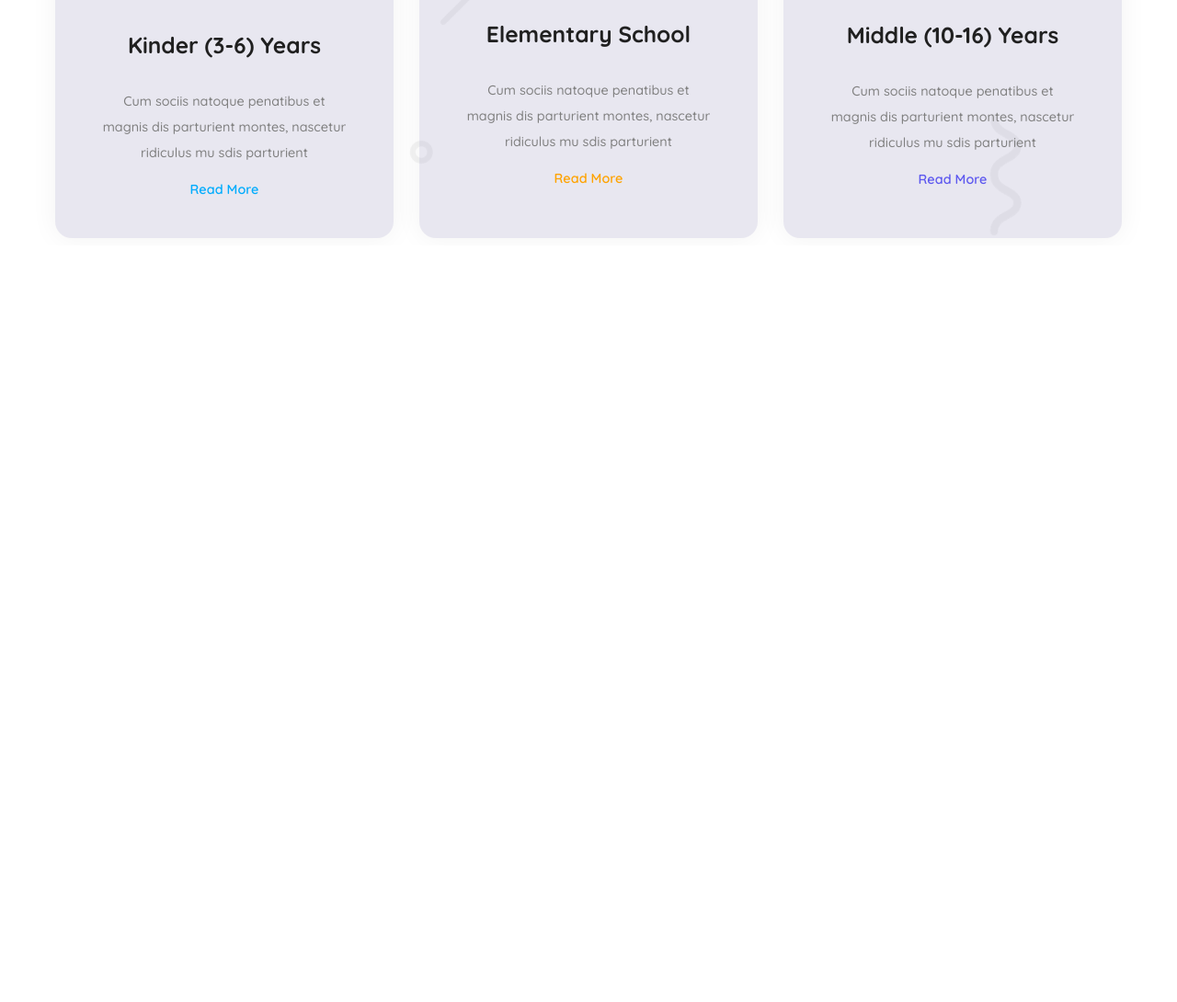
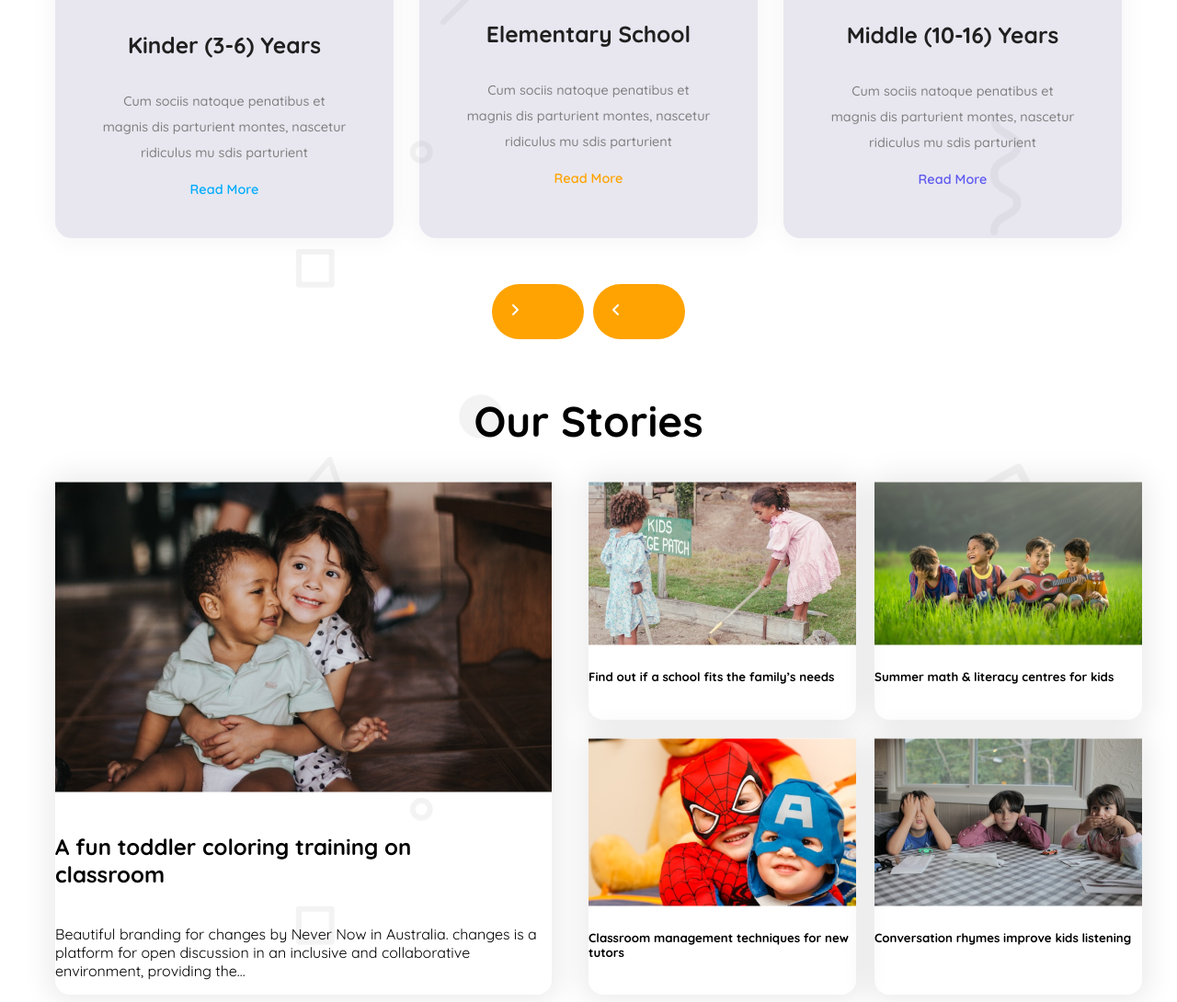
Before and after one commit to sohagroy7223/B11-kids-school, a plain HTML site: page index.html in a window 1280 px wide. Shown: the part 1031-2121 px from the top of the page at 92% size. Before the commit the page ends 1298 px from the top, so only its background shows below. Drawn offline with Linux system fonts and the light colour scheme.

Commit message:
addad story container title image story title description

```diff
--- a/index.html
+++ b/index.html
@@ -4,6 +4,10 @@
         <meta charset="UTF-8" />
         <meta name="viewport" content="width=device-width, initial-scale=1.0" />
         <title>B11-kids-school</title>
+        <script
+            src="https://kit.fontawesome.com/4bed362189.js"
+            crossorigin="anonymous"
+        ></script>
         <link rel="preconnect" href="https://fonts.googleapis.com" />
         <link rel="preconnect" href="https://fonts.gstatic.com" crossorigin />
         <link
@@ -77,6 +81,57 @@
                         <a href="" class="dip-sky font-size">Read More</a>
                     </div>
                 </div>
+
+                <div id="icon">
+                    <i class="fa-solid fa-angle-right"></i>
+                    <i class="fa-solid fa-angle-left"></i>
+                </div>
+            </section>
+            <section>
+                <h2>Our Stories</h2>
+                <div class="story-container">
+                    <div class="contant">
+                        <div class="our-story">
+                            <img src="assets/story-1.png" alt="" />
+                            <h5 class="story1-titll">
+                                A fun toddler coloring training on classroom
+                            </h5>
+                            <p class="story-1-description">
+                                Beautiful branding for changes by Never Now in
+                                Australia. changes is a platform for open
+                                discussion in an inclusive and collaborative
+                                environment, providing the...
+                            </p>
+                        </div>
+                    </div>
+
+                    <div class="contant">
+                        <div class="our-story">
+                            <img src="assets/story-2.png" alt="" />
+                            <h5 class="image-titll">
+                                Find out if a school fits the family’s needs
+                            </h5>
+                        </div>
+                        <div class="our-story">
+                            <img src="assets/story-3.png" alt="" />
+                            <h5 class="image-titll">
+                                Summer math & literacy centres for kids
+                            </h5>
+                        </div>
+                        <div class="our-story">
+                            <img src="assets/story-4.png" alt="" />
+                            <h5 class="image-titll">
+                                Classroom management techniques for new tutors
+                            </h5>
+                        </div>
+                        <div class="our-story">
+                            <img src="assets/story-5.png" alt="" />
+                            <h5 class="image-titll">
+                                Conversation rhymes improve kids listening
+                            </h5>
+                        </div>
+                    </div>
+                </div>
             </section>
         </main>
     </body>
--- a/style/style.css
+++ b/style/style.css
@@ -130,6 +130,55 @@ h2 {
     line-height: 28px;
 }
 
+#icon {
+    display: flex;
+    gap: 10px;
+    margin-top: 50px;
+    justify-content: center;
+}
+
+i {
+    width: 60px;
+    height: 20px;
+    background-color: #fea301;
+    padding: 20px;
+    color: #ffffff;
+    border-radius: 30px;
+}
+/* our story style shit */
+
+.story-container,
+.contant {
+    max-width: 1160px;
+    margin: 0 auto;
+    display: grid;
+    grid-template-columns: repeat(2, 2fr);
+    gap: 20px;
+}
+
+.our-story {
+    box-shadow: 0px 0px 30px 8px rgba(0, 0, 0, 0.078);
+    border-radius: 16px;
+}
+.image-title {
+    width: 198px;
+    font-size: 0.9rem;
+    font-weight: 700;
+    line-height: 28px;
+    color: #000000;
+}
+.story1-titll {
+    width: 402px;
+    font-size: 1.5rem;
+    font-weight: 700;
+    color: #000000;
+}
+.story1-description {
+    font-size: 0.9rem;
+    font-weight: 600;
+    line-height: 28px;
+}
+
 @media screen and (max-width: 576px) {
     .container {
         flex-direction: column-reverse;
```
